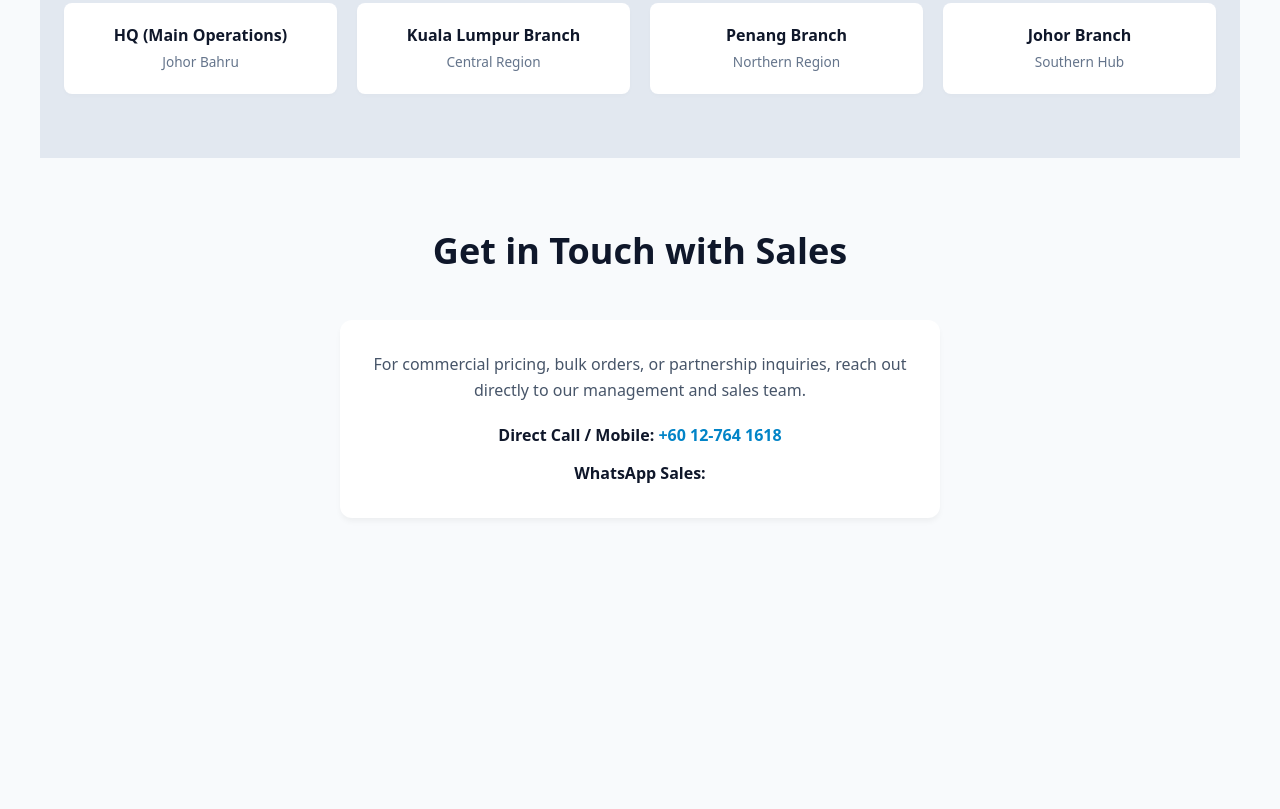
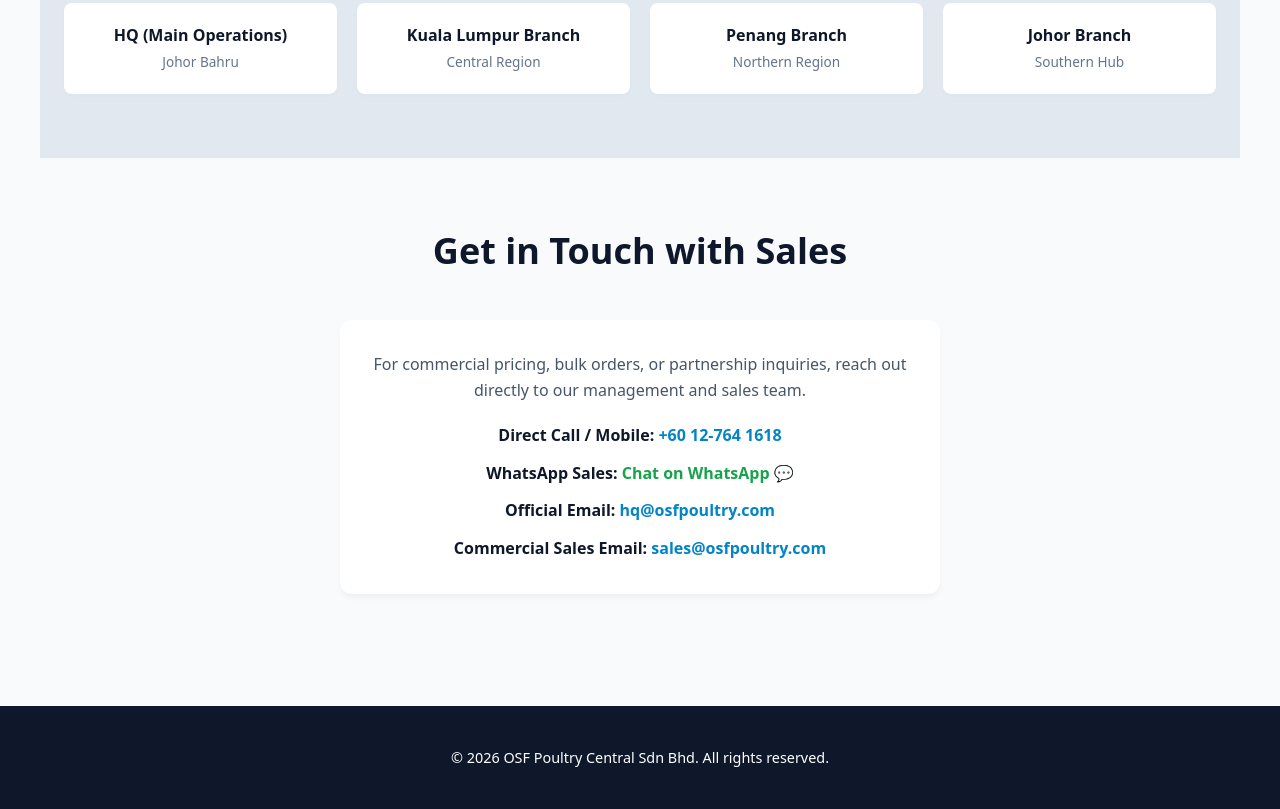
Before and after one commit to angelojr17/osfpoultry, a plain HTML site: page index.html in a window 1280 px wide. Shown: the part 1479-2288 px from the top of the page. Before the commit the page ends 2061 px from the top, so only its background shows below. Drawn offline with Linux system fonts and the light colour scheme.

Commit message:
index.html

```diff
--- a/index.html
+++ b/index.html
@@ -46,7 +46,6 @@
 
         footer { background: var(--dark); color: white; text-align: center; padding: 2.5rem 1.5rem; margin-top: 3rem; font-size: 0.9rem; }
 
-        /* Mobile Adjustments */
         @media (max-width: 768px) {
             .nav-container { flex-direction: column; align-items: center; text-align: center; }
             .nav-links { justify-content: center; gap: 1rem; }
@@ -128,4 +127,16 @@
             <p style="margin-bottom: 1.25rem; text-align: center; color: #475569;">For commercial pricing, bulk orders, or partnership inquiries, reach out directly to our management and sales team.</p>
             <div class="contact-info">
                 <p><strong>Direct Call / Mobile:</strong> <a href="tel:+60127641618">+60 12-764 1618</a></p>
-                <p><strong>WhatsApp Sales:</strong> <a href="
+                <p><strong>WhatsApp Sales:</strong> <a href="https://wa.me/60127641618?text=Hi%2C%20I%20would%20like%20to%20inquire%20about%20OSF%20Poultry%20wholesale%20orders." target="_blank" style="color: #16a34a;">Chat on WhatsApp 💬</a></p>
+                <p><strong>Official Email:</strong> <a href="mailto:hq@osfpoultry.com">hq@osfpoultry.com</a></p>
+                <p><strong>Commercial Sales Email:</strong> <a href="mailto:sales@osfpoultry.com">sales@osfpoultry.com</a></p>
+            </div>
+        </div>
+    </section>
+
+    <footer>
+        <p>&copy; 2026 OSF Poultry Central Sdn Bhd. All rights reserved.</p>
+    </footer>
+
+</body>
+</html>
```
